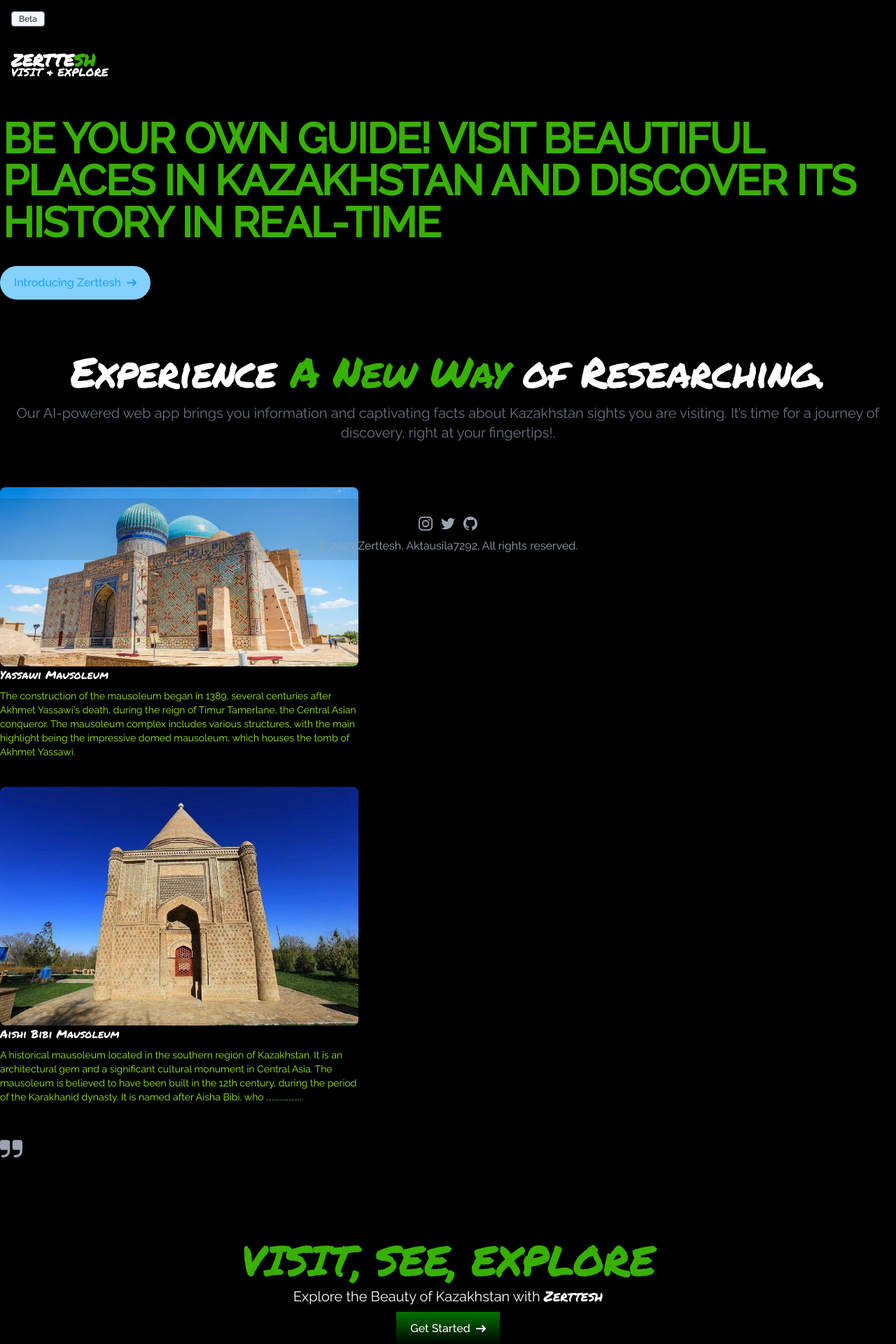
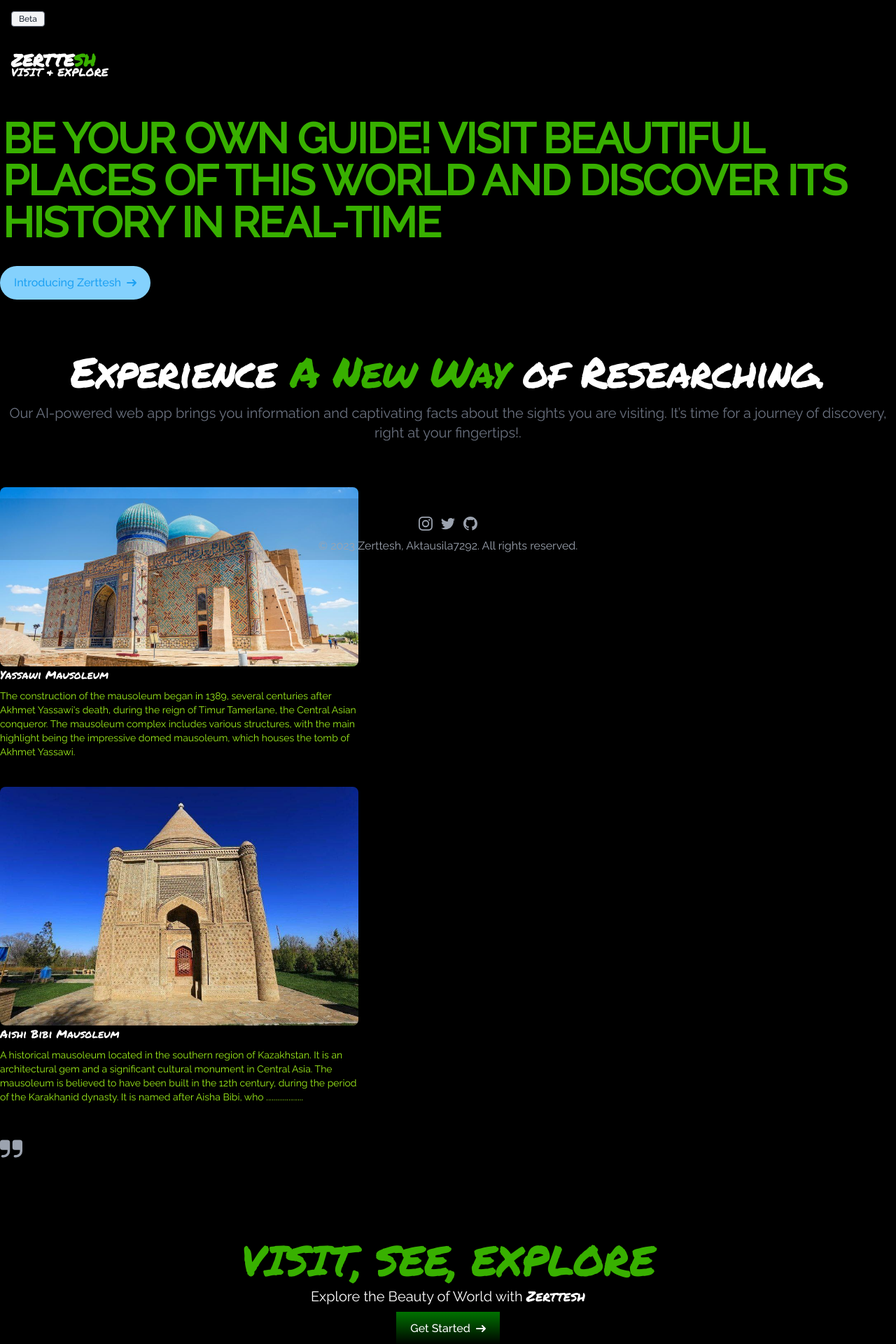
Before and after one commit to proemistayafr/project, a Next.js app: page / in a window 1280 px wide. Shown: the top 1920 px of the page at 70% size. Built offline with nearby package versions, Linux system fonts and the light colour scheme; a web font is replaced by a local one.

Commit message:
changed titles

```diff
--- a/app/components/End.jsx
+++ b/app/components/End.jsx
@@ -7,7 +7,7 @@
 
 <h1 className="mb-2 text-2xl font-[400] leading-none tracking-tight  md:text-5xl lg:text-6xl text-[#38B000]"
     style={{ fontFamily: 'var(--font-permanent-marker)' }}>VISIT, SEE, EXPLORE</h1>
-<p className="mb-2 text-lg font-normal  lg:text-xl sm:px-16 xl:px-48 text-white">Explore the Beauty of Kazakhstan with <span style={{ fontFamily: 'var(--font-permanent-marker)' }}>Zerttesh</span></p>
+<p className="mb-2 text-lg font-normal  lg:text-xl sm:px-16 xl:px-48 text-white">Explore the Beauty of World with <span style={{ fontFamily: 'var(--font-permanent-marker)' }}>Zerttesh</span></p>
 <a href='./feature' className=" mb-20 inline-flex items-center justify-center px-5 py-3 text-base font-medium text-center text-white bg-gradient-to-b from-[rgba(0,114,0,1)] to-[black] hover:bg-black focus:ring-4 focus:ring-blue-300 dark:focus:ring-blue-900">
    Get Started
     <svg className="w-3.5 h-3.5 ml-2" aria-hidden="true" xmlns="http://www.w3.org/2000/svg" fill="none" viewBox="0 0 14 10">
--- a/app/components/Homepage.jsx
+++ b/app/components/Homepage.jsx
@@ -10,7 +10,7 @@
           <p className='mt-[-11px] h-[13px] w-350 text-base font-[400]'>VISIT & EXPLORE</p>
         </div>
 <h1 className="mb-8 ml-1 text-4xl font-extrabold leading-none tracking-tight  md:text-5xl lg:text-6xl  text-[#38B000]"
-              style={{ fontFamily: 'var(--font-raleway)' }}> BE YOUR OWN GUIDE! VISIT BEAUTIFUL PLACES IN KAZAKHSTAN
+              style={{ fontFamily: 'var(--font-raleway)' }}> BE YOUR OWN GUIDE! VISIT BEAUTIFUL PLACES OF THIS WORLD
           AND DISCOVER
           ITS HISTORY IN REAL-TIME</h1>
 
--- a/app/components/NewWay.jsx
+++ b/app/components/NewWay.jsx
@@ -6,7 +6,7 @@
 <h1 className="mb-4 text-4xl font-[400] leading-none tracking-tight  md:text-5xl lg:text-6xl text-center mt-8 text-white"
     style={{ fontFamily: 'var(--font-permanent-marker)' }}>Experience<span className="text-[#38B000]"> A New Way</span> of Researching.</h1>
 <p className="text-lg font-normal text-gray-500 lg:text-xl dark:text-gray-400 text-center mb-16"> Our AI-powered web app brings you information and captivating facts
-         about Kazakhstan sights you are visiting. It’s time for a journey of
+         about the sights you are visiting. It’s time for a journey of
          discovery, right at your fingertips!.</p>
     </div>
 
```
